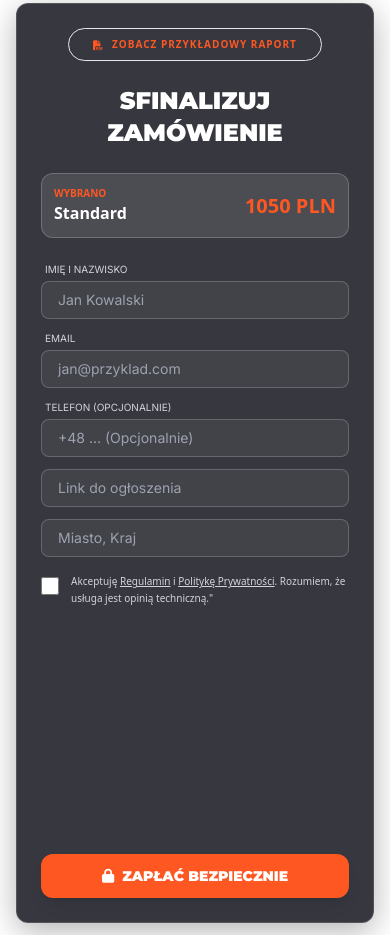
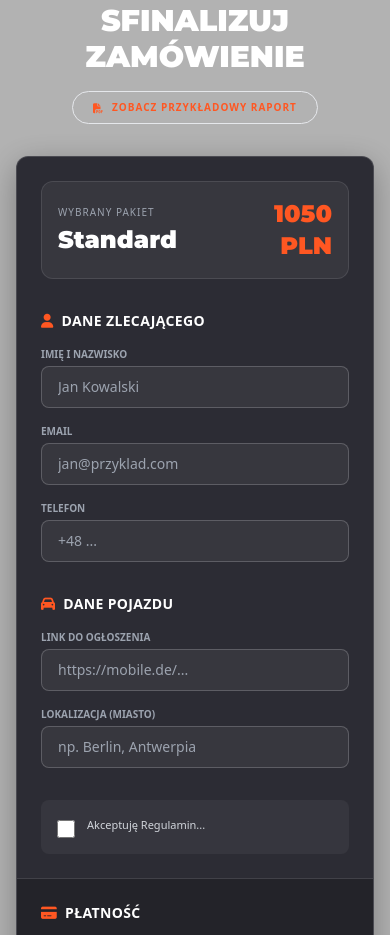
Before and after one commit to 1hum8le/daePolska-app, a website with bundled scripts: page public/index.html in a window 390 px wide. Shown: the part 7149-8084 px from the top of the page. Built offline with nearby package versions, Linux system fonts and the light colour scheme; a script that the page names is missing.

Commit message:
order layout changes

```diff
--- a/public/index.html
+++ b/public/index.html
@@ -467,80 +467,107 @@
             </div>
         </section>
 
-       <section id="order" class="snap-section flex flex-col justify-center items-center px-4 py-20">
-             <div class="container mx-auto max-w-lg w-full relative z-10">
-                <div class="glass-card p-6 animate-fade-up">
+       <section id="order" class="snap-section flex flex-col justify-center items-center px-4 py-20 bg-black/30">
+             <div class="container mx-auto max-w-5xl w-full relative z-10">
 
-                    <div class="text-center mb-6">
-                        <a href="report_template_pl.html" target="_blank" class="inline-flex items-center justify-center px-6 py-2 border border-accent-orange text-accent-orange hover:bg-accent-orange hover:text-white rounded-full text-[10px] font-bold tracking-widest uppercase transition-all duration-300 group">
+                <div class="text-center mb-8 animate-fade-up">
+                    <h2 class="text-3xl md:text-4xl font-black font-montserrat mb-4" data-i18n="form_title">SFINALIZUJ ZAMÓWIENIE</h2>
+                    <a href="report_template_pl.html" target="_blank" class="inline-flex items-center justify-center px-5 py-2 border border-accent-orange text-accent-orange hover:bg-accent-orange hover:text-white rounded-full text-[10px] font-bold tracking-widest uppercase transition-all duration-300 group">
                         <i class="fas fa-file-pdf mr-2 group-hover:scale-110 transition-transform"></i>
-                            <span data-i18n="raport">ZOBACZ PRZYKŁADOWY RAPORT</span>
+                        <span data-i18n="btn_sample_report">ZOBACZ PRZYKŁADOWY RAPORT</span>
                     </a>
                 </div>
 
-                    <h2 class="text-2xl font-black text-center mb-6 font-montserrat" data-i18n="form_title">SFINALIZUJ ZAMÓWIENIE</h2>
+                <div class="glass-card p-0 overflow-hidden animate-fade-up">
+                    <form id="inspection-form" novalidate class="grid lg:grid-cols-5">
 
-                    <form id="inspection-form" novalidate>
-                        <div class="mb-6 p-3 bg-white/10 rounded-xl border border-white/20 flex justify-between items-center">
+                        <div class="lg:col-span-3 p-6 md:p-8 border-b lg:border-b-0 lg:border-r border-white/10">
+
+                            <div class="mb-8 p-4 bg-white/5 rounded-xl border border-white/10 flex justify-between items-center">
                                 <div>
-                                <span class="block text-[10px] text-accent-orange font-bold uppercase" data-i18n="form_selected">Wybrano</span>
-                                <input type="text" id="selected-pkg" class="bg-transparent font-black text-base text-white w-24 focus:outline-none" readonly value="Standard">
+                                    <p class="text-[10px] text-gray-400 uppercase tracking-widest mb-1" data-i18n="form_selected">Wybrany Pakiet</p>
+                                    <input type="text" id="selected-pkg" class="bg-transparent font-black text-2xl text-white w-full focus:outline-none font-montserrat" readonly value="Standard">
                                 </div>
                                 <div class="text-right">
-                                <span class="block text-xl font-black text-accent-orange" id="display-price-form">1050 PLN</span>
+                                    <span class="block text-2xl font-black text-accent-orange font-montserrat" id="display-price-form">1050 PLN</span>
                                     <input type="hidden" id="pkg-price-eur" value="245">
                                     <input type="hidden" id="pkg-price-pln" value="1050">
                                     <input type="hidden" id="current-currency" value="pln">
                                 </div>
                             </div>
 
-                        <div class="grid grid-cols-1 gap-3 mb-3 font-inter">
+                            <h3 class="text-sm font-bold text-white mb-4 flex items-center uppercase tracking-wide">
+                                <i class="fas fa-user text-accent-orange mr-2"></i> <span data-i18n="lbl_client_data">Dane Zlecającego</span>
+                            </h3>
+                            <div class="grid md:grid-cols-2 gap-4 mb-6">
                                 <div>
-                                <label for="name" class="block text-[10px] text-gray-300 mb-1 ml-1 uppercase" data-i18n="lbl_name">Imię i Nazwisko</label>
-                                <input type="text" id="name" class="glass-input text-sm py-2" required placeholder="Jan Kowalski" data-i18n-placeholder="ph_name">
+                                    <label for="name" class="block text-[10px] text-gray-400 mb-1 uppercase font-bold" data-i18n="lbl_name">Imię i Nazwisko</label>
+                                    <input type="text" id="name" class="glass-input text-sm py-2.5" required placeholder="Jan Kowalski">
                                     <p class="text-red-500 text-[10px] mt-1 ml-1 hidden error-msg" data-i18n="err_required">To pole jest wymagane.</p>
                                 </div>
                                 <div>
-                                <label for="email" class="block text-[10px] text-gray-300 mb-1 ml-1 uppercase" data-i18n="lbl_email">Email</label>
-                                <input type="email" id="email" class="glass-input text-sm py-2" required placeholder="jan@przyklad.com" data-i18n-placeholder="ph_email">
+                                    <label for="email" class="block text-[10px] text-gray-400 mb-1 uppercase font-bold" data-i18n="lbl_email">Email</label>
+                                    <input type="email" id="email" class="glass-input text-sm py-2.5" required placeholder="jan@przyklad.com">
+                                    <p class="text-red-500 text-[10px] mt-1 ml-1 hidden error-msg" data-i18n="err_required">To pole jest wymagane.</p>
+                                </div>
+                                <div class="md:col-span-2">
+                                    <label for="phone" class="block text-[10px] text-gray-400 mb-1 uppercase font-bold" data-i18n="lbl_phone">Telefon</label>
+                                    <input type="text" id="phone" class="glass-input text-sm py-2.5" placeholder="+48 ...">
+                                </div>
+                            </div>
+
+                            <h3 class="text-sm font-bold text-white mb-4 flex items-center uppercase tracking-wide mt-8">
+                                <i class="fas fa-car text-accent-orange mr-2"></i> <span data-i18n="form_car_details">Dane Pojazdu</span>
+                            </h3>
+                            <div class="grid gap-4 mb-6">
+                                <div>
+                                    <label for="url" class="block text-[10px] text-gray-400 mb-1 uppercase font-bold" data-i18n="lbl_url">Link do ogłoszenia</label>
+                                    <input type="url" id="url" class="glass-input text-sm py-2.5" required placeholder="https://mobile.de/...">
                                     <p class="text-red-500 text-[10px] mt-1 ml-1 hidden error-msg" data-i18n="err_required">To pole jest wymagane.</p>
                                 </div>
                                 <div>
-                                <label for="phone" class="block text-[10px] text-gray-300 mb-1 ml-1 uppercase" data-i18n="lbl_phone">Telefon (Opcjonalnie)</label>
-                                <input type="text" id="phone" class="glass-input text-sm py-2" placeholder="+48 ... (Opcjonalnie)" data-i18n-placeholder="ph_phone">
-                            </div>
-                        </div>
-
-                        <div class="grid grid-cols-1 gap-3 mb-4 font-inter">
-                             <div>
-                                <label for="url" class="sr-only">Link</label>
-                                <input type="url" id="url" class="glass-input text-sm py-2" required placeholder="Link do ogłoszenia" data-i18n-placeholder="ph_url">
-                                <p class="text-red-500 text-[10px] mt-1 ml-1 hidden error-msg" data-i18n="err_required">To pole jest wymagane.</p>
-                             </div>
-                             <div>
-                                <label for="location" class="sr-only">Lokalizacja</label>
-                                <input type="text" id="location" class="glass-input text-sm py-2" required placeholder="Miasto, Kraj" data-i18n-placeholder="ph_loc">
+                                    <label for="location" class="block text-[10px] text-gray-400 mb-1 uppercase font-bold" data-i18n="lbl_loc">Lokalizacja (Miasto)</label>
+                                    <input type="text" id="location" class="glass-input text-sm py-2.5" required placeholder="np. Berlin, Antwerpia">
                                     <p class="text-red-500 text-[10px] mt-1 ml-1 hidden error-msg" data-i18n="err_required">To pole jest wymagane.</p>
                                 </div>
                             </div>
 
-                        <div class="mb-6">
-                            <div class="flex items-start space-x-3">
+                            <div class="flex items-start space-x-3 mt-8 p-4 bg-white/5 rounded-lg">
                                 <input type="checkbox" id="terms" required class="custom-checkbox mt-1 shrink-0">
-                                <label for="terms" class="text-[10px] text-gray-300 leading-relaxed cursor-pointer">
-                                    <span data-i18n="terms_text">Akceptuję <a href='terms.html' target='_blank' class='underline hover:text-accent-orange'>Regulamin</a> i <a href='privacy.html' target='_blank' class='underline hover:text-accent-orange'>Politykę Prywatności</a>. Rozumiem, że usługa jest opinią techniczną."</span>
+                                <label for="terms" class="text-[11px] text-gray-300 leading-relaxed cursor-pointer">
+                                    <span data-i18n="terms_text">Akceptuję Regulamin...</span>
                                 </label>
                             </div>
-                            <p class="text-red-500 text-[10px] mt-1 ml-6 hidden error-msg" data-i18n="err_terms">Musisz zaakceptować regulamin.</p>
+                            <p class="text-red-500 text-[10px] mt-1 ml-1 hidden error-msg" data-i18n="err_terms">Wymagana akceptacja.</p>
                         </div>
 
-                        <div id="payment-element" class="mb-6 min-h-[200px]"></div>
+                        <div class="lg:col-span-2 p-6 md:p-8 bg-black/20 flex flex-col justify-between">
+                            <div>
+                                <h3 class="text-sm font-bold text-white mb-6 flex items-center uppercase tracking-wide">
+                                    <i class="fas fa-credit-card text-accent-orange mr-2"></i> <span data-i18n="form_payment_header">Płatność</span>
+                                </h3>
 
-                        <div id="card-errors" role="alert" class="text-red-400 font-bold text-xs mb-4 h-auto"></div>
+                                <div id="payment-element" class="min-h-[280px]">
+                                    </div>
+                                <div id="card-errors" role="alert" class="text-red-400 font-bold text-xs mt-4"></div>
+                            </div>
 
-                        <button type="submit" id="submit-btn" class="w-full bg-accent-orange hover:bg-orange-600 text-white font-black py-3 rounded-xl text-sm transition flex justify-center items-center shadow-lg font-montserrat">
-                            <i class="fas fa-lock mr-2"></i> <span data-i18n="btn_pay">ZAPŁAĆ BEZPIECZNIE</span>
+                            <div class="mt-8">
+                                <button type="submit" id="submit-btn" class="w-full bg-accent-orange hover:bg-orange-600 text-white font-black py-4 rounded-xl text-sm transition flex justify-center items-center shadow-lg shadow-orange-500/20 font-montserrat tracking-widest group">
+                                    <span data-i18n="btn_pay">ZAPŁAĆ BEZPIECZNIE</span>
+                                    <i class="fas fa-arrow-right ml-2 group-hover:translate-x-1 transition-transform"></i>
                                 </button>
+
+                                <div class="text-center mt-4 flex justify-center gap-3 text-gray-500 text-lg">
+                                    <i class="fab fa-cc-visa"></i>
+                                    <i class="fab fa-cc-mastercard"></i>
+                                    <i class="fab fa-apple"></i>
+                                    <i class="fab fa-google"></i>
+                                </div>
+                                <p class="text-center text-[9px] text-gray-500 mt-2 uppercase tracking-wider">Secured by Stripe SSL</p>
+                            </div>
+                        </div>
+
                     </form>
                 </div>
             </div>
```
Lines whose indentation alone changed are shown as unchanged.
